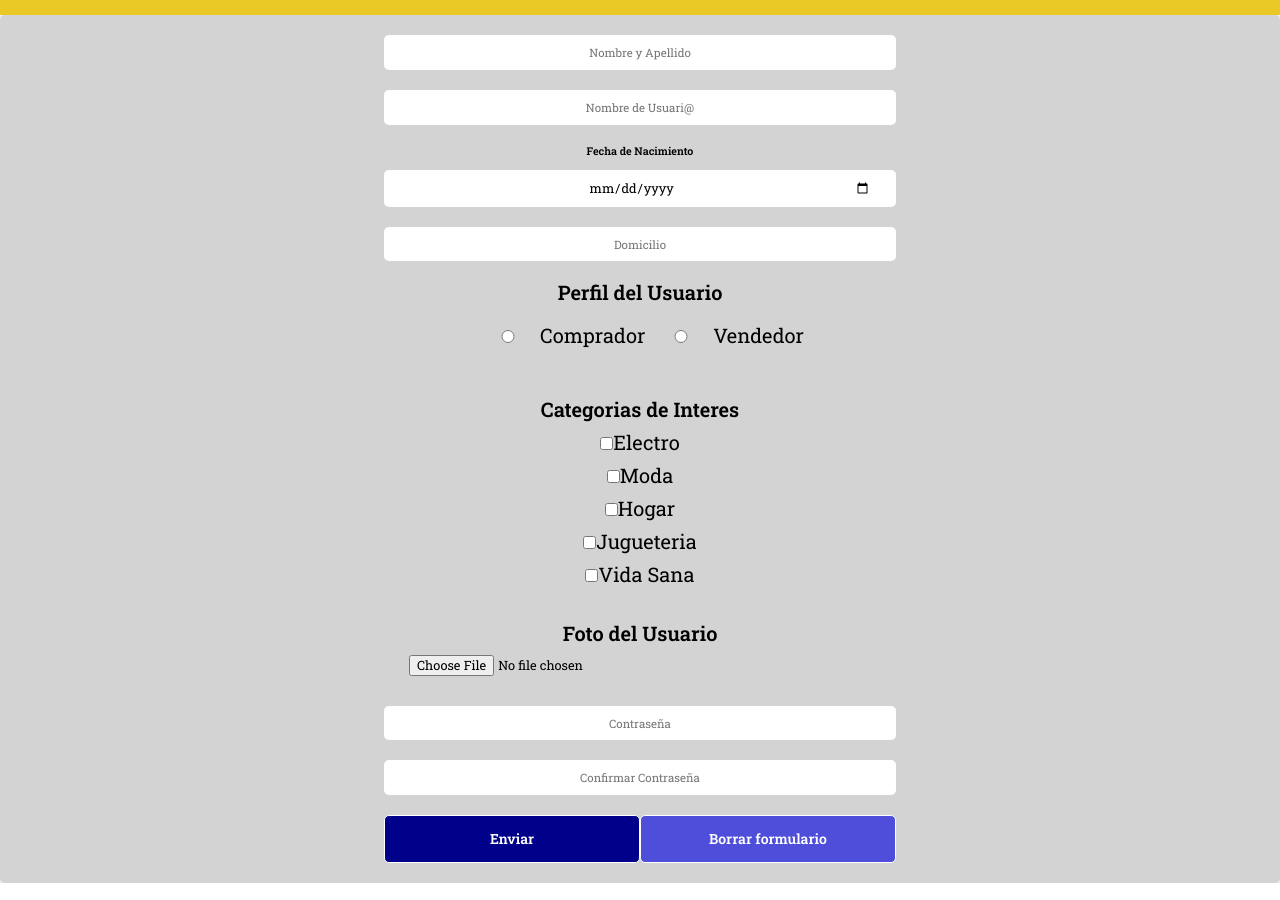
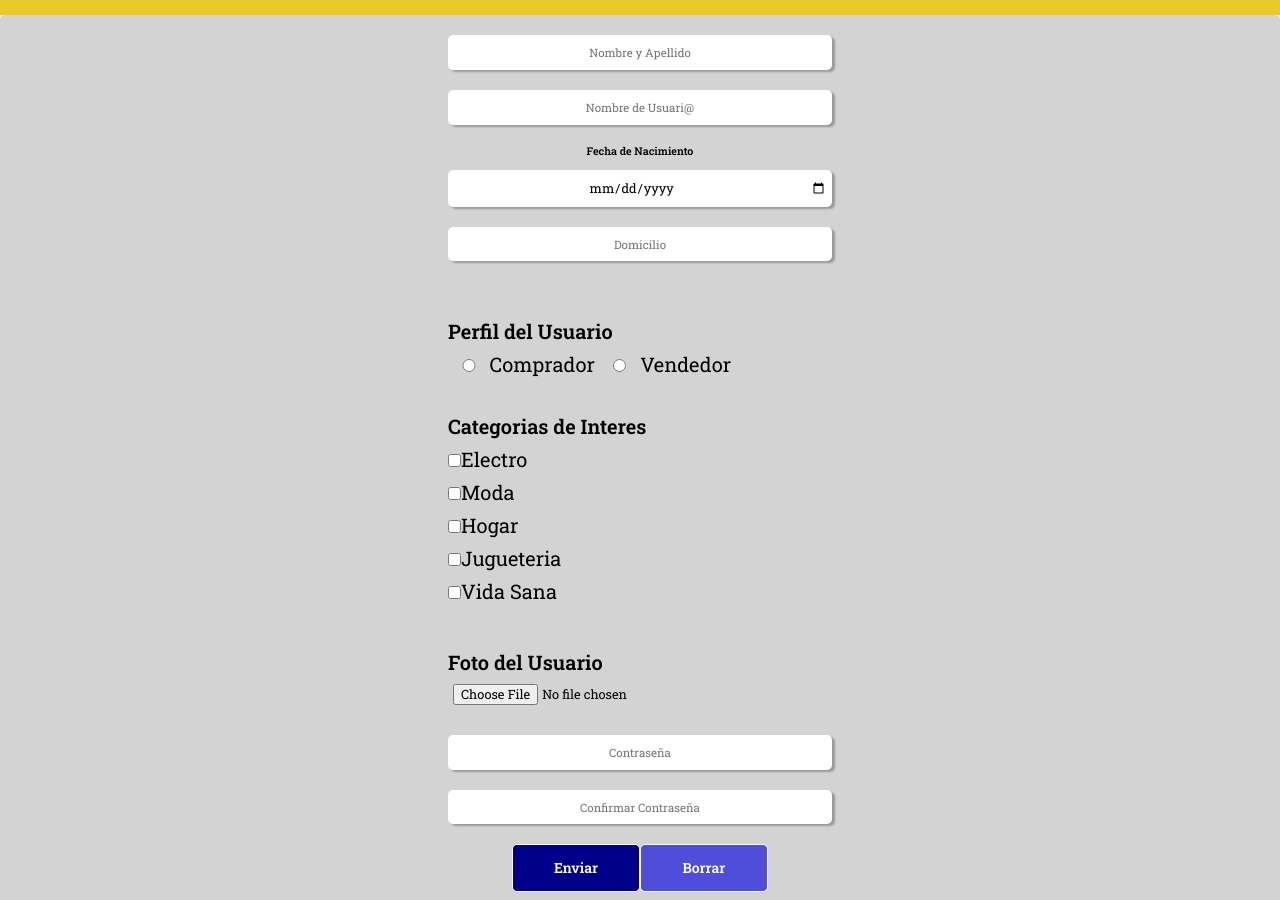
Before and after one commit to adolfowirth/MercadoLiebre, a website: page views/register.html in a window 1280 px wide. Shown: the part 155-1055 px from the top of the page. Drawn offline with Linux system fonts and the light colour scheme.

Commit message:
listo para entregar

```diff
--- a/public/css/form.css
+++ b/public/css/form.css
@@ -1,3 +1,5 @@
+@import url(/css/normalize.css);
+
 form{
     padding-top: 20px;
     padding-bottom: 20px;
@@ -8,7 +10,7 @@ form{
 }
 
 form label, form legend{
-    text-align: center;
+    /* text-align: center; */
     font-size: 20px;
     margin: 0 0 10px;
     border-radius: 5px;
@@ -26,26 +28,57 @@ legend h4{
 .input-padron{
     font-size: 80%;
     margin: 0 0 20px;
-    padding: 10px 25px;
-    width: 40%;
+    padding: 10px 5px;
+    width: 80%;
     text-align: center;
     border-radius: 5px;
     border: none;
+    box-shadow: 3px 2px 2px rgb(154, 152, 152);;
 }
 
 .perfil{
     display: inline-block;
     margin-top: 2%;
     width: 5%;
+    align-items: flex-start;
+    margin-left: 0%;
+}
 
+.perfil-titulo{
+    text-align: left;
+    margin-left: 10% ;
+    margin-top: 3%;
+}
+
+.disco{
+    text-align: left;
+    margin-left: 10%;
 }
 
 .interes{
-    width: 100%;
-    margin-top: 4%;
-    margin-bottom: 2%;
+    width: 45vw;
+    margin-top: 3%;
+    margin-bottom: 1%;
     display: flex;
     flex-direction: column;
+    align-items: flex-start;
+    margin-left: 10%;
+}
+
+.foto{
+    margin-top: 3%;
+    text-align: left;
+    margin-left: 10% ;
+}
+
+.input-padron-foto{
+    font-size: 80%;
+    margin: 0 0 20px;
+    padding: 10px 5px;
+    width: 80%;
+    text-align: center;
+    border-radius: 5px;
+    border: none;
 }
 
 .enviar{
@@ -67,7 +100,7 @@ legend h4{
 }
 
 .enviar-login{
-    width: 40%;
+    width: 80%;
     padding: 12px 0px;
     font-size: 14px;
     font-weight: bold;
@@ -106,3 +139,77 @@ legend h4{
     display: flex;
     justify-content: center;
 }
+
+@media (min-width: 426px){
+
+    .input-padron{
+        font-size: 80%;
+
+        width: 50%;
+
+    }
+
+    .enviar-login{
+        width: 50%;
+    }
+
+    .interes{
+       margin-left: 25%;
+    }
+
+    .perfil-titulo{
+        margin-left: 25% ;
+   }
+
+   .disco{
+    text-align: left;
+    margin-left: 25%;
+}
+
+.foto{
+
+    margin-left: 25% ;
+}
+
+}
+
+@media (min-width: 767px){
+    .input-padron{
+        font-size: 80%;
+        width: 30%;
+    }
+
+    .enviar-login{
+    width: 30%;
+    }
+
+    .interes{
+        margin-left: 35%;
+     }
+
+     .perfil-titulo{
+         margin-left: 35% ;
+    }
+
+    .disco{
+     text-align: left;
+     margin-left: 35%;
+ }
+
+ .foto{
+
+     margin-left: 35% ;
+ }
+
+ .input-padron-foto{
+    margin-left: 0%;
+    }
+
+    .enviar{
+        width: 10%;
+    }
+
+    .borrar{
+        width: 10%;
+    }
+ }
--- a/public/css/styles.css
+++ b/public/css/styles.css
@@ -3,7 +3,7 @@
 
 *{
     font-family: 'Roboto Slab', serif;
-    margin: 0%;
+
 
 }
 
@@ -350,6 +350,7 @@ ul li{
         .logo {
         font-size: 1%;
         display: block;
+        margin-left: 5%;
     }
 
     .lupa{
@@ -393,7 +394,7 @@ ul li{
 
         .logo {
             width: 30vw;
-            margin-left: 0%;
+            margin-left: 5%;
         }
 
         #busqueda{
--- a/views/register.html
+++ b/views/register.html
@@ -57,32 +57,33 @@
             <form action="/register" method="post">
                 <div>
                     <label for="nombre"></label>
-                    <input type="text" id="nombre" name="nombre" class="input-padron" placeholder="Nombre y Apellido">
+                    <input type="text" id="nombre" name="nombre" class="input-padron" placeholder="Nombre y Apellido" required>
                 </div>
 
                 <div>
                     <label for="nombre-usuario"></label>
-                    <input type="text" id="nombre-usuario" name="nombre-usuario" class="input-padron" placeholder="Nombre de Usuari@">
+                    <input type="text" id="nombre-usuario" name="nombre-usuario" class="input-padron" placeholder="Nombre de Usuari@" required>
                 </div>
 
                 <div>
                     <h6 class="fecha">Fecha de Nacimiento</h6>
                     <label for="fecha-nacimiento"></label>
-                    <input type="date" id="fecha-nacimiento" name="fecha-nacimiento" class="input-padron">
+                    <input type="date" id="fecha-nacimiento" name="fecha-nacimiento" class="input-padron" required>
                 </div>
 
                 <div>
                     <label for="domicilio"></label>
-                    <input type="text" id="domicilio" name="domicilio" class="input-padron" placeholder="Domicilio">
+                    <input type="text" id="domicilio" name="domicilio" class="input-padron" placeholder="Domicilio" required>
                 </div>
 
-                    <div>
+                    <div class="perfil-usuario">
 
 
-                        <label for="perfil"><h4>Perfil del Usuario</h4></label>
+                        <label for="perfil"><h4 class="perfil-titulo">Perfil del Usuario</h4></label>
+                        <div class="disco">
                         <label for="comprar"><input type="radio" name="perfil" value="Comprador" id="comprar" class="perfil">Comprador</label>
                         <label for="vender"><input type="radio" name="perfil" value="Vendedor" id="vender" class="perfil">Vendedor</label>
-
+                        </div>
 
                     </div>
 
@@ -102,24 +103,24 @@
 
                 </div>
 
-                <div cla>
+                <div class="foto">
                     <label for="foto"><h4>Foto del Usuario</h4></label>
-                    <input type="file" name="foto" id="foto" class="input-padron">
+                    <input type="file" name="foto" id="foto" class="input-padron-foto">
                 </div>
 
                 <div>
                     <label for="password"></label>
-                    <input type="password" id="password" name="password" class="input-padron" placeholder="Contraseña">
+                    <input type="password" id="password" name="password" class="input-padron" placeholder="Contraseña" required>
                 </div>
 
                 <div>
                     <label for="confirm-password"></label>
-                    <input type="password" id="confirm-password" name="confirm-password" class="input-padron" placeholder="Confirmar Contraseña">
+                    <input type="password" id="confirm-password" name="confirm-password" class="input-padron" placeholder="Confirmar Contraseña" required>
                 </div>
 
                 <div class="boton">
                 <button type="submit" class="enviar">Enviar</button>
-                <button type="reset" class="borrar">Borrar formulario</button>
+                <button type="reset" class="borrar">Borrar</button>
                 </div>
             </form>
 
```
